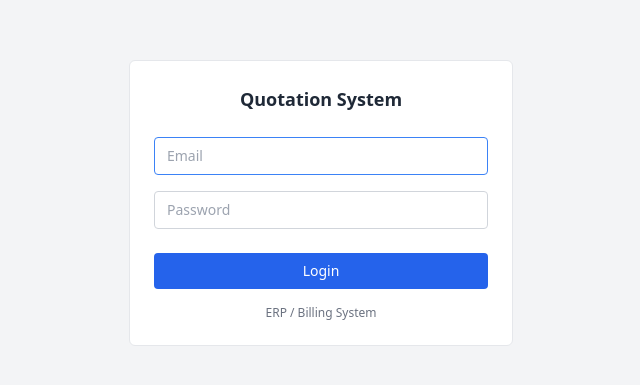
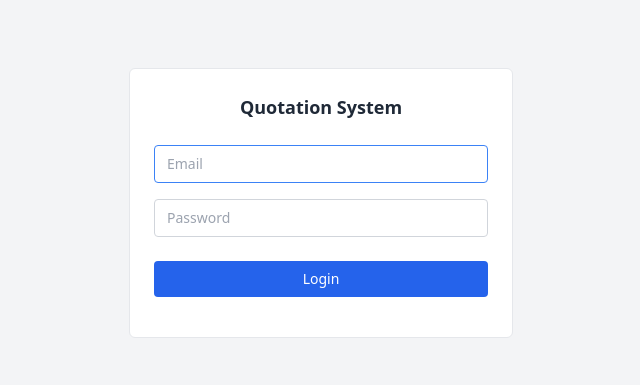
Before and after one commit to nexoratechnx/quotation-frontend, a React (Vite) app: page / in a window 1280 px wide. Shown: the part 197-582 px from the top of the page, without its empty margins (319-959 px from the left). Built offline with nearby package versions, Linux system fonts and the light colour scheme.

Commit message:
backend files are added

```diff
--- a/src/pages/login.jsx
+++ b/src/pages/login.jsx
@@ -72,7 +72,7 @@ export default function Login() {
         </button>
 
         <div className="login-footer">
-          ERP / Billing System
+          {/* ERP / Billing System */}
         </div>
       </form>
     </div>
```
